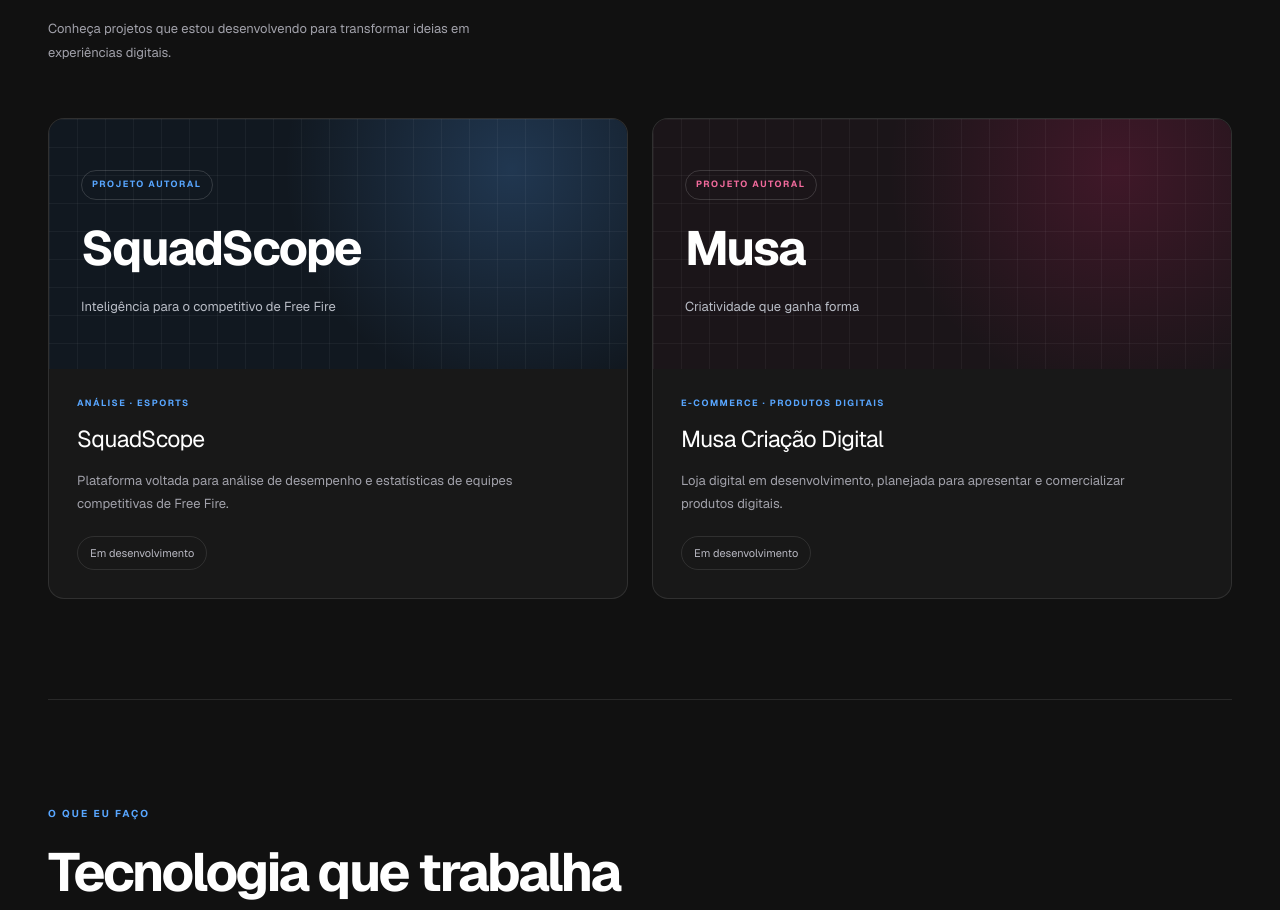
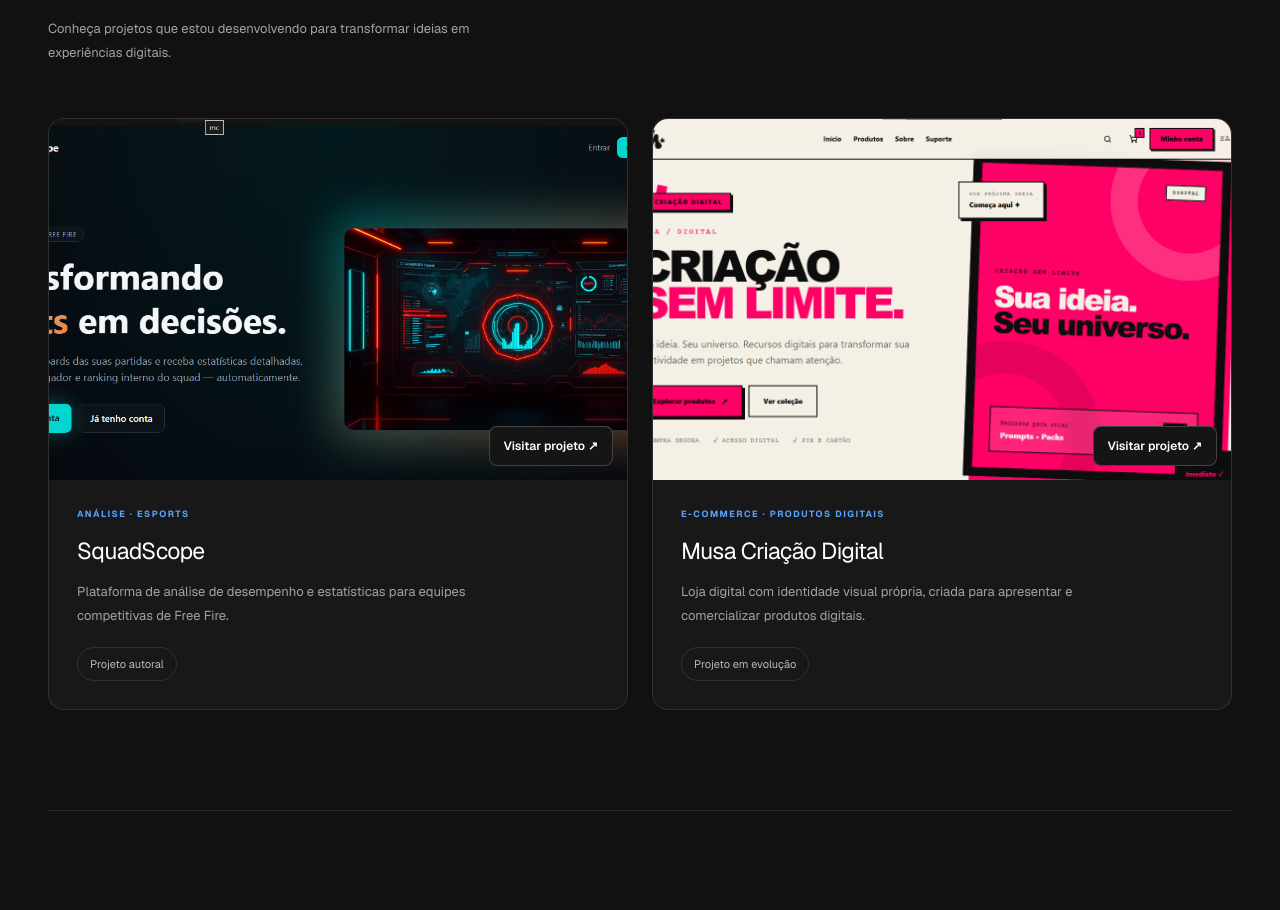
Before and after one commit to edmilsonpereirajr/santzzdev-site, a Next.js app: page / in a window 1280 px wide. Shown: the part 1036-1946 px from the top of the page. Built offline with nearby package versions, Linux system fonts and the light colour scheme.

Commit message:
feat: atualizar portfolio e otimizar imagens

```diff
--- a/src/app/globals.css
+++ b/src/app/globals.css
@@ -1077,3 +1077,65 @@
     font-size: 13px;
   }
 }
+
+
+/* CAPTURAS REAIS DO PORTFÓLIO */
+
+.portfolio-screenshot {
+  position: relative;
+  display: block;
+  overflow: hidden;
+  aspect-ratio: 16 / 10;
+  background: var(--surface);
+}
+
+.portfolio-screenshot img {
+  display: block;
+  width: 100%;
+  height: 100%;
+  object-fit: cover;
+  object-position: top center;
+  transition: transform 0.4s ease;
+}
+
+.portfolio-screenshot:hover img {
+  transform: scale(1.03);
+}
+
+.portfolio-open {
+  position: absolute;
+  right: 14px;
+  bottom: 14px;
+  padding: 10px 14px;
+  border: 1px solid rgba(255, 255, 255, 0.2);
+  border-radius: 8px;
+  background: #151515;
+  color: #fff;
+  font-size: 12px;
+  font-weight: 600;
+  opacity: 0;
+  transform: translateY(5px);
+  transition:
+    opacity 0.25s ease,
+    transform 0.25s ease;
+}
+
+.portfolio-screenshot:hover .portfolio-open,
+.portfolio-screenshot:focus-visible .portfolio-open {
+  opacity: 1;
+  transform: translateY(0);
+}
+
+@media (hover: none) {
+  .portfolio-open {
+    opacity: 1;
+    transform: none;
+  }
+}
+
+@media (prefers-reduced-motion: reduce) {
+  .portfolio-screenshot img,
+  .portfolio-open {
+    transition: none;
+  }
+}
--- a/src/app/page.tsx
+++ b/src/app/page.tsx
@@ -1,3 +1,4 @@
+import Image from "next/image";
 export default function Home() {
   return (
     <main>
@@ -112,36 +113,57 @@
         </div>
 
         <div className="portfolio-grid">
+
 <article className="portfolio-card">
-            <div className="portfolio-preview portfolio-preview-squad">
-              <span className="portfolio-tag">PROJETO AUTORAL</span>
-              <span className="portfolio-preview-title">SquadScope</span>
-              <span className="portfolio-preview-description">
-                Inteligência para o competitivo de Free Fire
-              </span>
-            </div>
+  <a
+    className="portfolio-screenshot"
+    href="https://testesquadscope01.lovable.app"
+    target="_blank"
+    rel="noopener noreferrer"
+    aria-label="Abrir o SquadScope em uma nova aba"
+  >
+    <Image
+  src="/images/squadscope.png"
+  alt="Captura real da plataforma SquadScope"
+  width={1200}
+  height={750}
+  sizes="(max-width: 700px) 100vw, 50vw"
+  style={{ width: "100%", height: "100%", objectFit: "cover" }}
+  loading="lazy"
+/>
+    <span className="portfolio-open">Visitar projeto ↗</span>
+  </a>
 
   <div className="portfolio-info">
     <p className="portfolio-category">ANÁLISE · ESPORTS</p>
     <h3>SquadScope</h3>
     <p>
-                Plataforma voltada para análise de desempenho e estatísticas
-                de equipes competitivas de Free Fire.
+      Plataforma de análise de desempenho e estatísticas
+      para equipes competitivas de Free Fire.
     </p>
-              <span className="portfolio-status">
-                Em desenvolvimento
-              </span>
+    <span className="portfolio-status">Projeto autoral</span>
   </div>
 </article>
 
 <article className="portfolio-card">
-            <div className="portfolio-preview portfolio-preview-musa">
-              <span className="portfolio-tag">PROJETO AUTORAL</span>
-              <span className="portfolio-preview-title">Musa</span>
-              <span className="portfolio-preview-description">
-                Criatividade que ganha forma
-              </span>
-            </div>
+  <a
+    className="portfolio-screenshot"
+    href="https://musa-criacao-digital.vercel.app/"
+    target="_blank"
+    rel="noopener noreferrer"
+    aria-label="Abrir a Musa Criação Digital em uma nova aba"
+  >
+   <Image
+  src="/images/musa-criacao-digital.png"
+  alt="Captura real da loja Musa Criação Digital"
+  width={1200}
+  height={750}
+  sizes="(max-width: 700px) 100vw, 50vw"
+  style={{ width: "100%", height: "100%", objectFit: "cover" }}
+  loading="lazy"
+/>
+    <span className="portfolio-open">Visitar projeto ↗</span>
+  </a>
 
   <div className="portfolio-info">
     <p className="portfolio-category">
@@ -149,14 +171,13 @@
     </p>
     <h3>Musa Criação Digital</h3>
     <p>
-                Loja digital em desenvolvimento, planejada para apresentar
-                e comercializar produtos digitais.
+      Loja digital com identidade visual própria,
+      criada para apresentar e comercializar produtos digitais.
     </p>
-              <span className="portfolio-status">
-                Em desenvolvimento
-              </span>
+    <span className="portfolio-status">Projeto em evolução</span>
   </div>
 </article>
+
         </div>
       </section>
 
```
Also changed, not shown: public/images/musa-criacao-digital.png (added), public/images/squadscope.png (added). Lines whose indentation alone changed are shown as unchanged.
